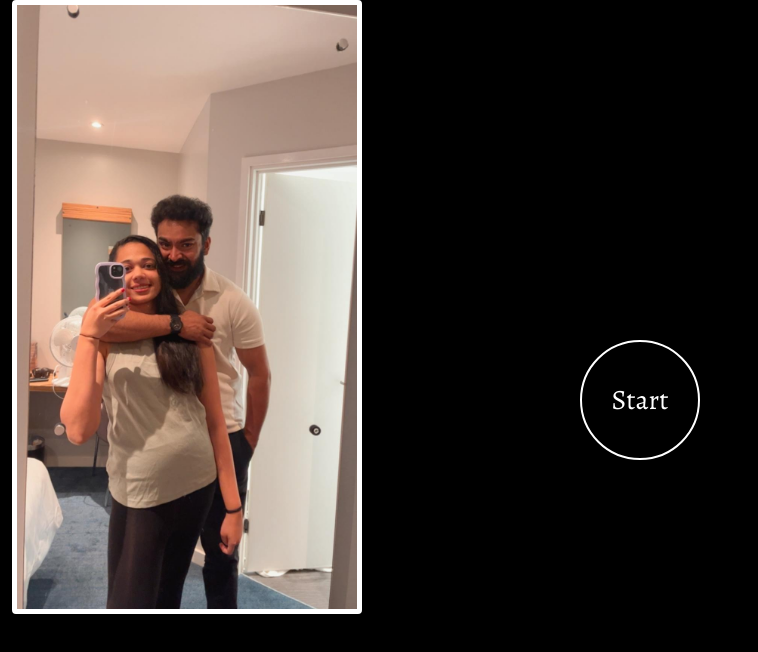
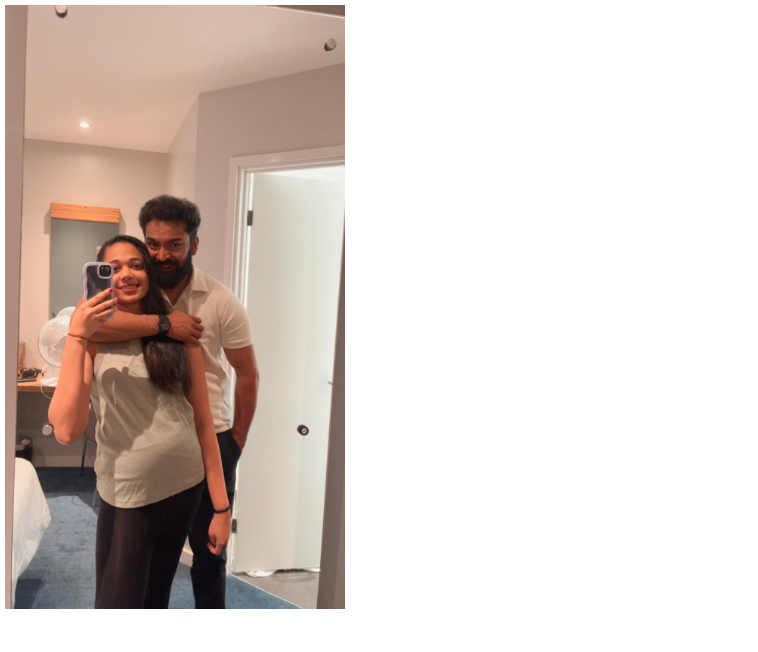
Before and after one commit to saptisunil1/wedding-invitation, a React (Create React App) app: page / in a window 1280 px wide. Shown: the top 652 px of the page, without its empty margins (0-758 px from the left). Built offline with nearby package versions, Linux system fonts and the light colour scheme.

Commit message:
fragement change

```diff
--- a/src/component/startPage.js
+++ b/src/component/startPage.js
@@ -1,18 +1,17 @@
 import "../myCss.css";
-import { Container } from "react-bootstrap";
 import "../App.css";
 import StartPageCarousel from "./startPageCarousel";
-import { useState } from "react";
+import { Fragment, useState } from "react";
 import Page1 from "./Page1";
 
 function Start() {
     const [showNext,setShowNext]= useState(false);
 
     return (
-        <Container fluid className="d-flex justify-content-center align-items-center min-vh-100 bg-desktop-black" >
+        <Fragment className="d-flex justify-content-center align-items-center min-vh-100 bg-desktop-black" >
             {!showNext && <StartPageCarousel onStart={() => setShowNext(true)} />}
             {showNext && <Page1></Page1>}
-        </Container>
+        </Fragment>
     );
 }
 
```
